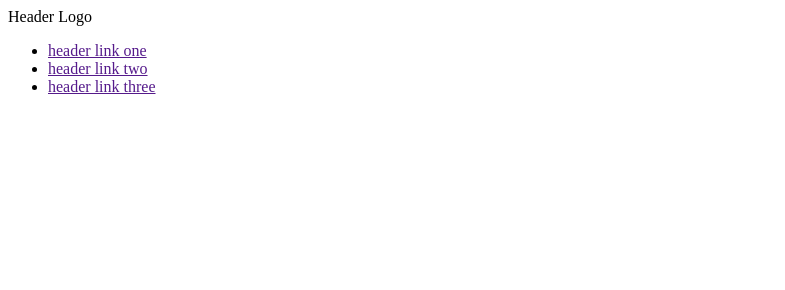
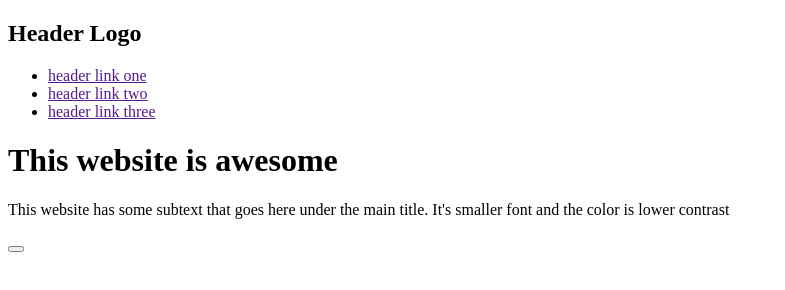
Before and after one commit to janmlakar/landing-page, a plain HTML site: page index.html in a window 1280 px wide. Shown: the whole page, without its empty margins (0-785 px from the left). Drawn offline with Linux system fonts and the light colour scheme.

Commit message:
Additional header template

```diff
--- a/index.html
+++ b/index.html
@@ -7,7 +7,7 @@
 </head>
 <body>
     <div class="header">
-        Header Logo
+        <h2>Header Logo</h2>
     <ul>
         <li>
             <a href="">header link one</a>
@@ -19,6 +19,10 @@
             <a href="">header link three</a>
         </li>
     </ul>
+    <h1>This website is awesome</h1>
+    <p>This website has some subtext that goes here under the main title. It's smaller font and the color is lower contrast</p>
+    <button id="signup"></button>
+    <img src="">
     </div>
 </body>
 </html>
```
